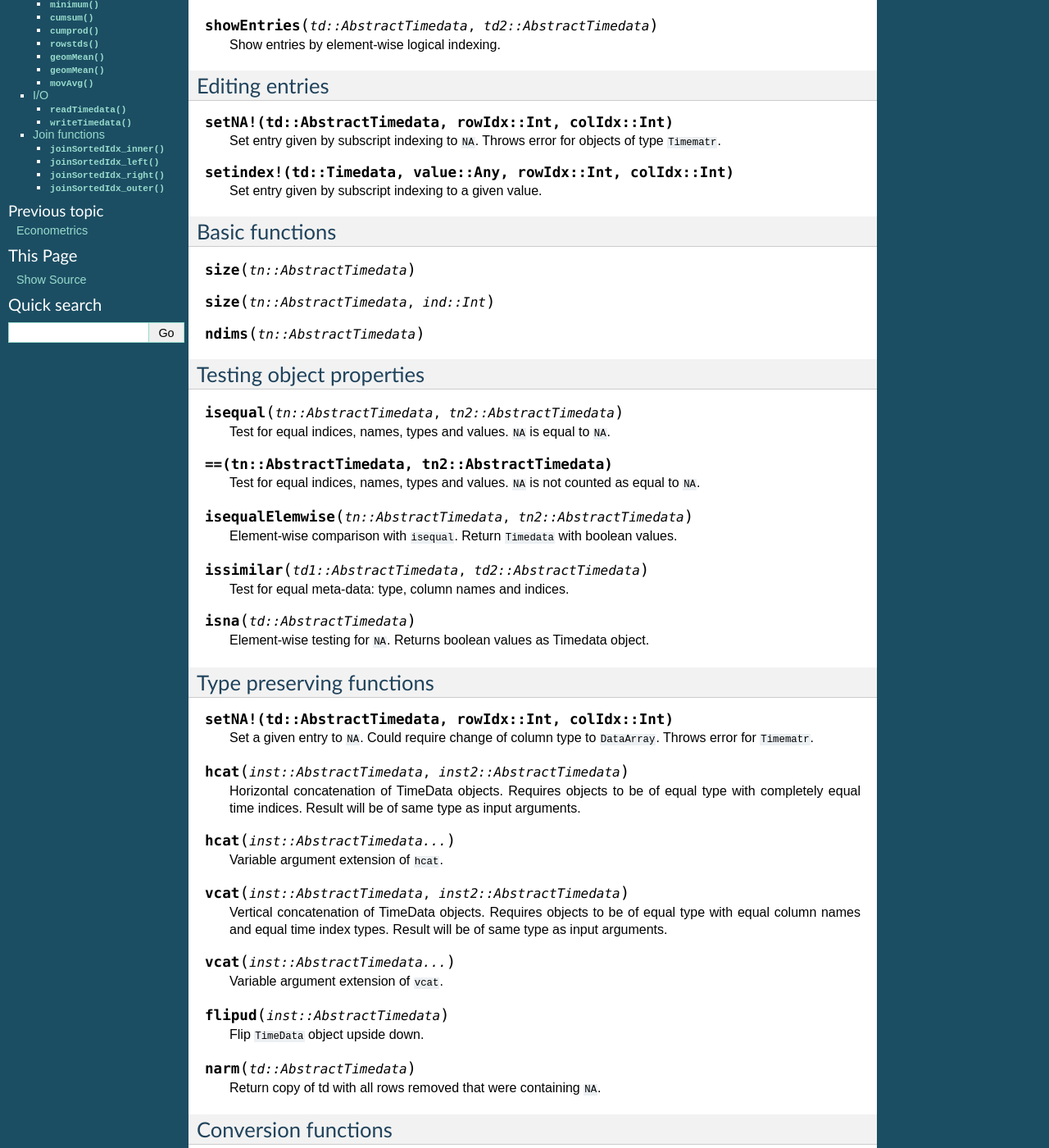
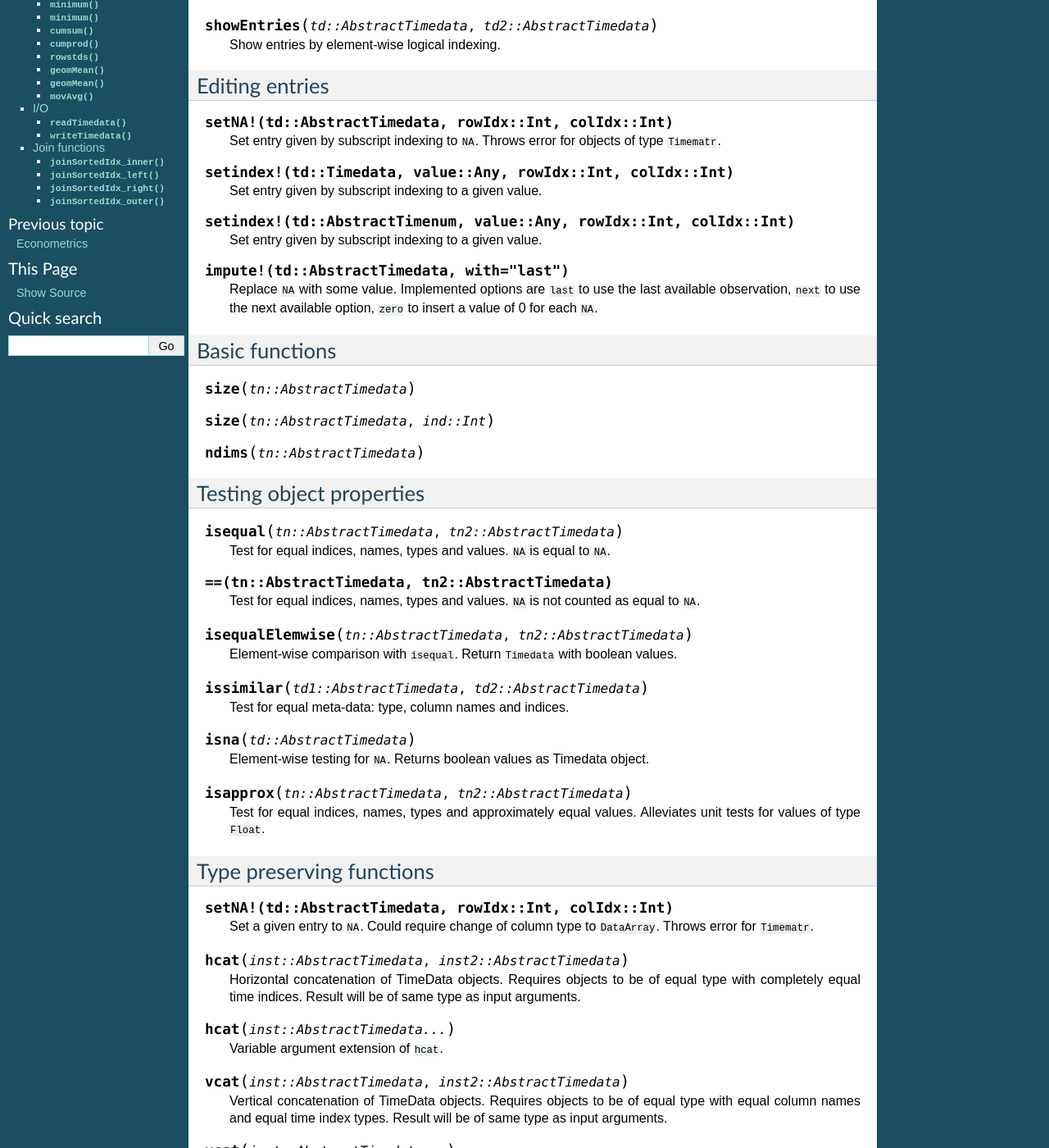
Before and after one commit to JuliaFinMetriX/JuliaFinMetriX.github.io, a Sphinx documentation site: the page built from docs/timeData.rst, in a window 1280 px wide and 1400 px high, scrolled down 974 px. Shown: the whole window at 82% size. Built offline with Sphinx 7.4.7, drawn with Linux system fonts in a browser that asks for light colours.

Commit message:
impute! and isapprox functions added

```diff
--- a/docs/timeData.rst
+++ b/docs/timeData.rst
@@ -75,6 +75,16 @@ Editing entries
 
    Set entry given by subscript indexing to a given value.
 
+.. function:: setindex!(td::AbstractTimenum, value::Any, rowIdx::Int, colIdx::Int)
+
+   Set entry given by subscript indexing to a given value.
+
+.. function:: impute!(td::AbstractTimedata, with="last")
+
+   Replace ``NA`` with some value. Implemented options are ``last`` to
+   use the last available observation, ``next`` to use the next
+   available option, ``zero`` to insert a value of 0 for each ``NA``.
+
 Basic functions
 ---------------
 
@@ -112,6 +122,11 @@ Testing object properties
 
    Element-wise testing for ``NA``. Returns boolean values as Timedata
    object.
+
+.. function:: isapprox(tn::AbstractTimedata, tn2::AbstractTimedata)
+
+   Test for equal indices, names, types and approximately equal
+   values. Alleviates unit tests for values of type ``Float``.
 
 
 Type preserving functions
```
